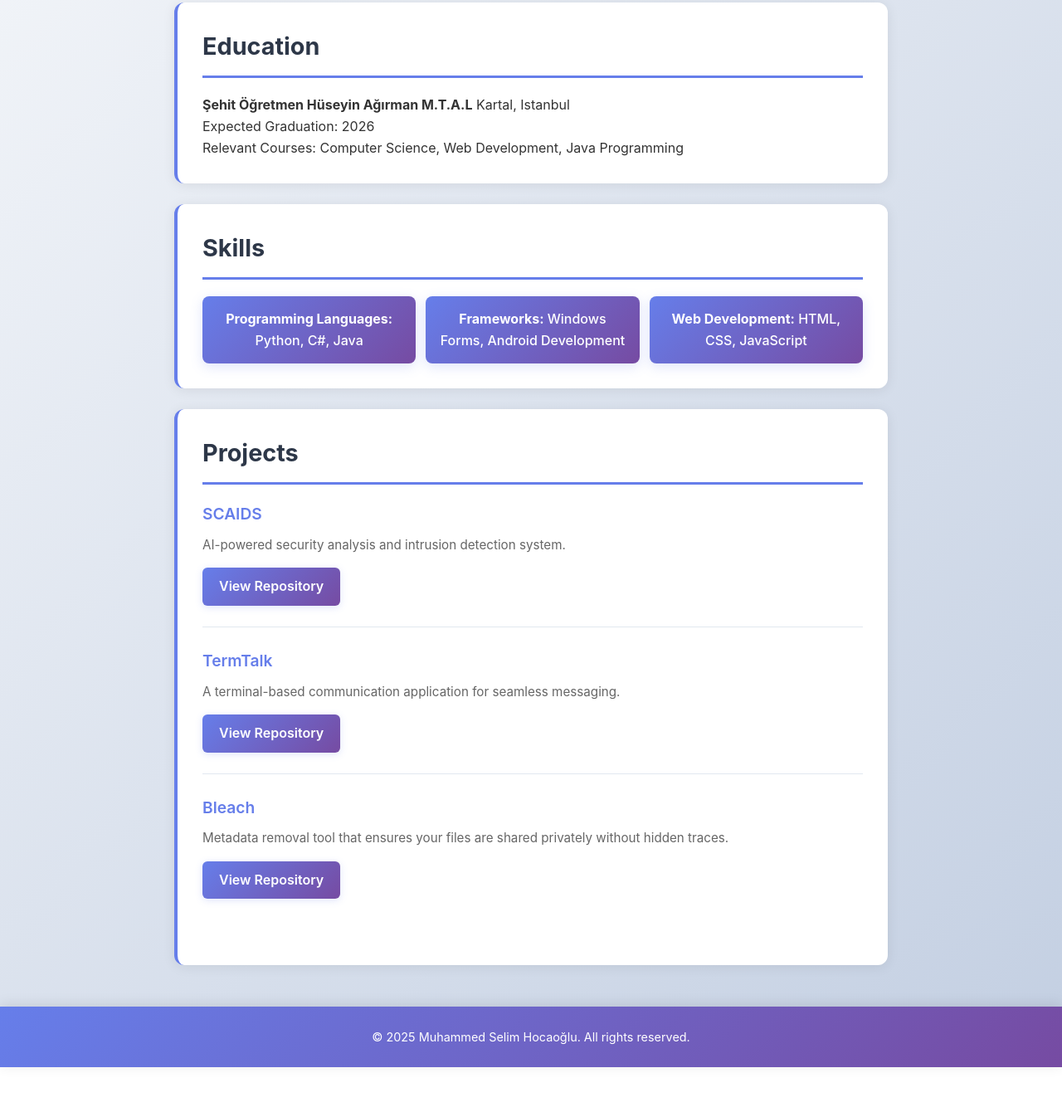
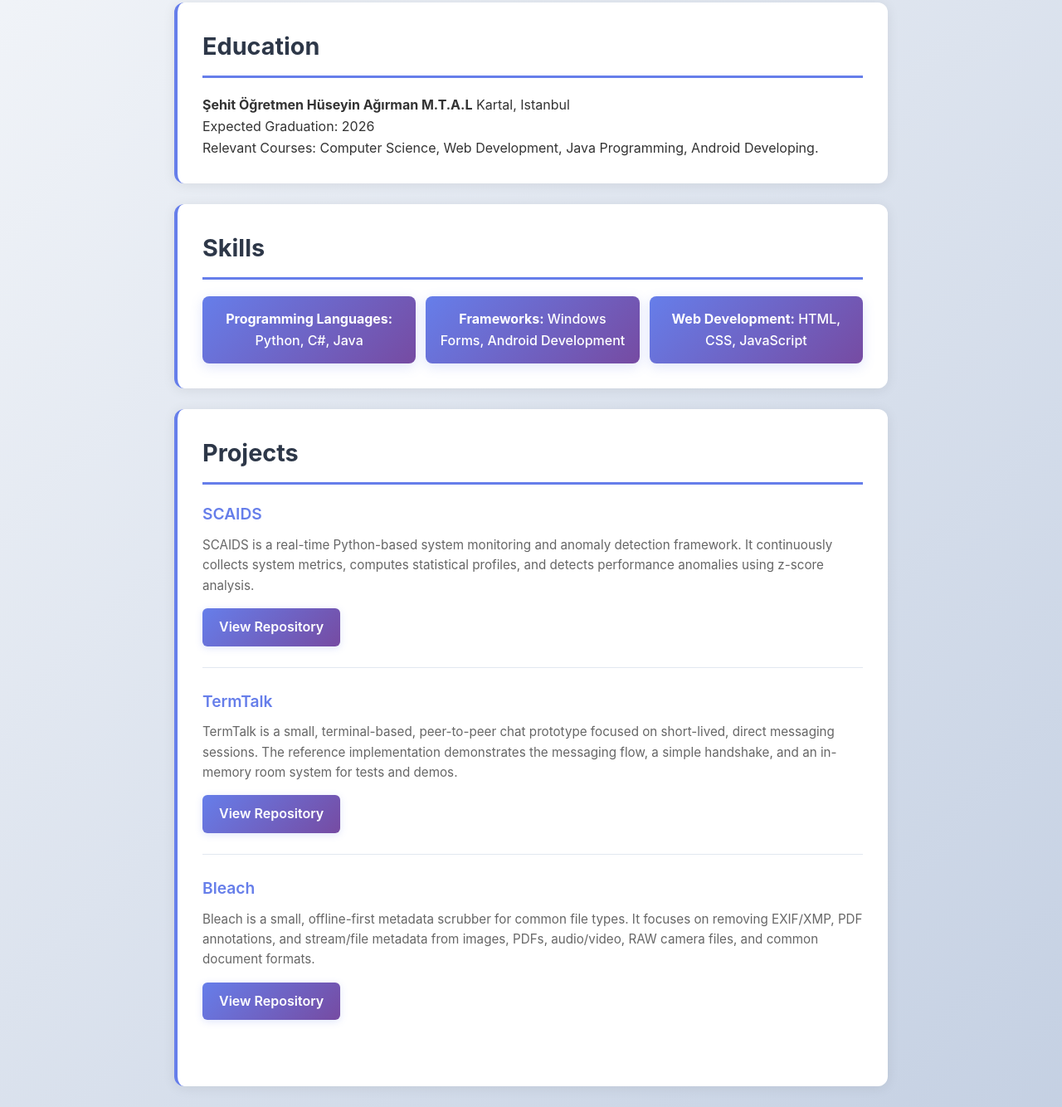
Before and after one commit to xzyqiu/resume-webpage, a plain HTML site: page index.html in a window 1280 px wide. Shown: the part 286-1620 px from the top of the page at 83% size. Before the commit the page ends 1572 px from the top, so only its background shows below. Drawn offline with Linux system fonts and the light colour scheme.

Commit message:
Changed projects descriptions

```diff
--- a/index.html
+++ b/index.html
@@ -20,7 +20,7 @@
             <h2>Education</h2>
             <p><strong>Şehit Öğretmen Hüseyin Ağırman M.T.A.L</strong> Kartal, Istanbul</p>
             <p>Expected Graduation: 2026</p>
-            <p>Relevant Courses: Computer Science, Web Development, Java Programming</p>
+            <p>Relevant Courses: Computer Science, Web Development, Java Programming, Android Developing.</p>
         </section>
 
         <section id="skills" class="card">
@@ -36,17 +36,17 @@
             <h2>Projects</h2>
             <div class="project">
                 <h3>SCAIDS</h3>
-                <p>AI-powered security analysis and intrusion detection system.</p>
+                <p>SCAIDS is a real-time Python-based system monitoring and anomaly detection framework. It continuously collects system metrics, computes statistical profiles, and detects performance anomalies using z-score analysis.</p>
                 <a href="https://github.com/xzyqiu/SCAIDS" target="_blank" class="project-link">View Repository</a>
             </div>
             <div class="project">
                 <h3>TermTalk</h3>
-                <p>A terminal-based communication application for seamless messaging.</p>
+                <p>TermTalk is a small, terminal-based, peer-to-peer chat prototype focused on short-lived, direct messaging sessions. The reference implementation demonstrates the messaging flow, a simple handshake, and an in-memory room system for tests and demos.</p>
                 <a href="https://github.com/xzyqiu/TermTalk/tree/main" target="_blank" class="project-link">View Repository</a>
             </div>
             <div class="project">
                 <h3>Bleach</h3>
-                <p>Metadata removal tool that ensures your files are shared privately without hidden traces.</p>
+                <p>Bleach is a small, offline-first metadata scrubber for common file types. It focuses on removing EXIF/XMP, PDF annotations, and stream/file metadata from images, PDFs, audio/video, RAW camera files, and common document formats.</p>
                 <a href="https://github.com/xzyqiu/Bleach" target="_blank" class="project-link">View Repository</a>
             </div>
         </section>
```
